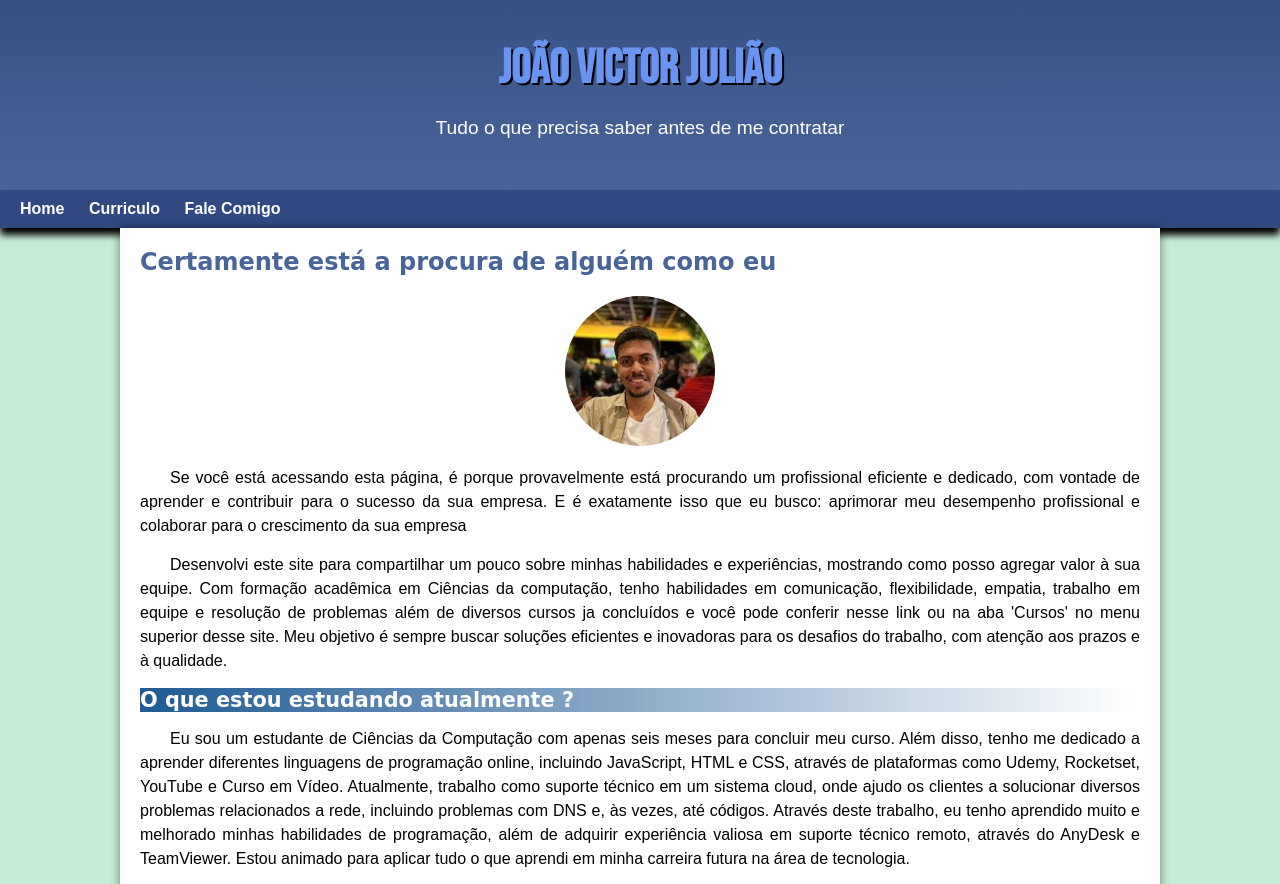
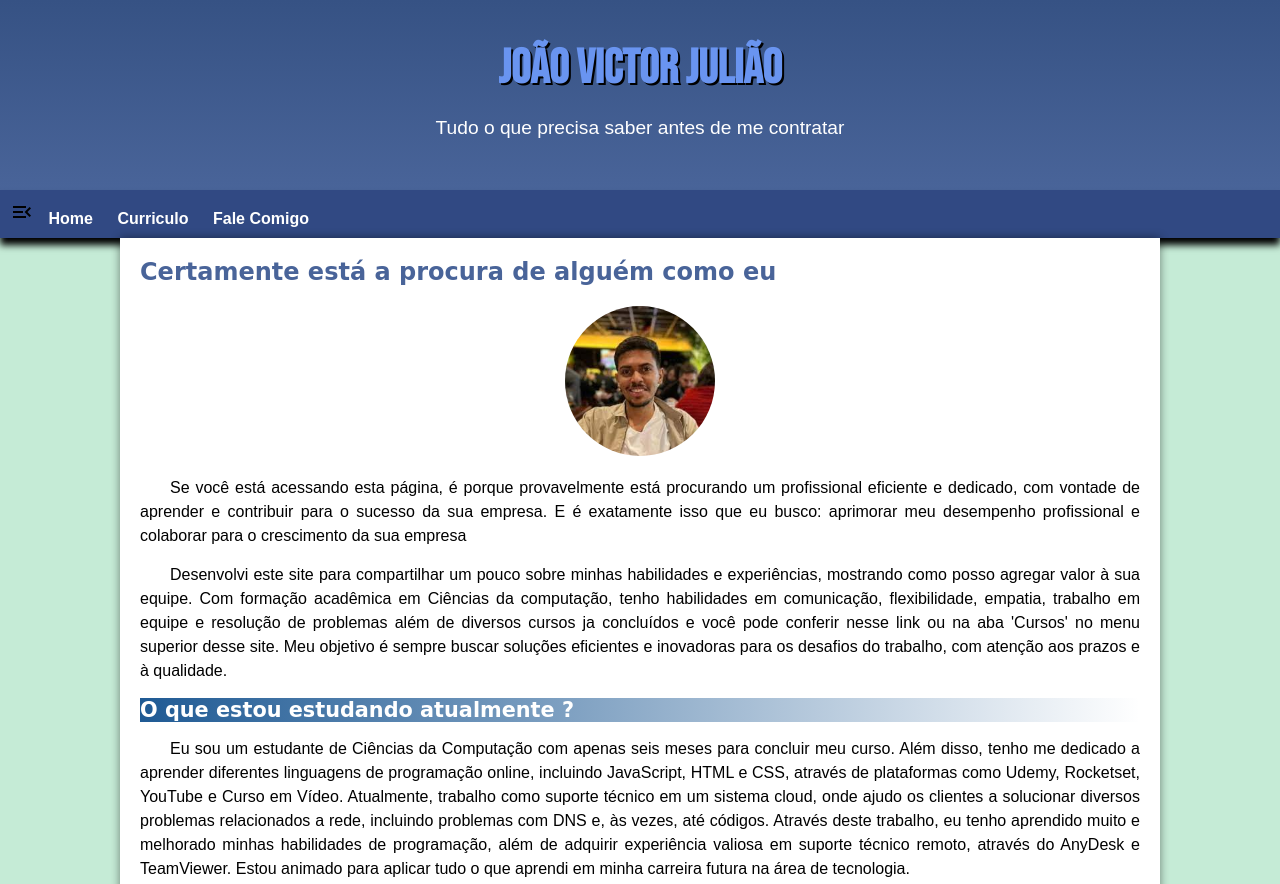
Before and after one commit to joaovictojuliao/Minhas-pagina-Atual, a plain HTML site: page index.html in a window 1280 px wide. Shown: the top 884 px of the page. Drawn offline with nearby package versions, Linux system fonts and the light colour scheme; a web font is replaced by a local one.

Commit message:
Update index.html

```diff
--- a/index.html
+++ b/index.html
@@ -5,6 +5,7 @@
     <meta http-equiv="X-UA-Compatible" content="IE=edge">
     <meta name="viewport" content="width=device-width, initial-scale=1.0">
     <title>João Victor Julião</title>
+    <link rel="stylesheet" href="https://fonts.googleapis.com/css2?family=Material+Symbols+Outlined:opsz,wght,FILL,GRAD@20..48,100..700,0..1,-50..200" />
     <link rel="shortcut icon" href="imagens/favicon.ico" type="image/x-icon">
     <link rel="stylesheet" href="estilo/style.css">
 </head>
@@ -15,6 +16,9 @@
 
     </header>
     <nav>
+        <span class="material-symbols-outlined">
+        menu_open
+        </span>
         <a href="index.html">Home</a>
         <a href="curriculo.html">Curriculo</a>
         <a href="falecmg.html">Fale Comigo</a>
```
